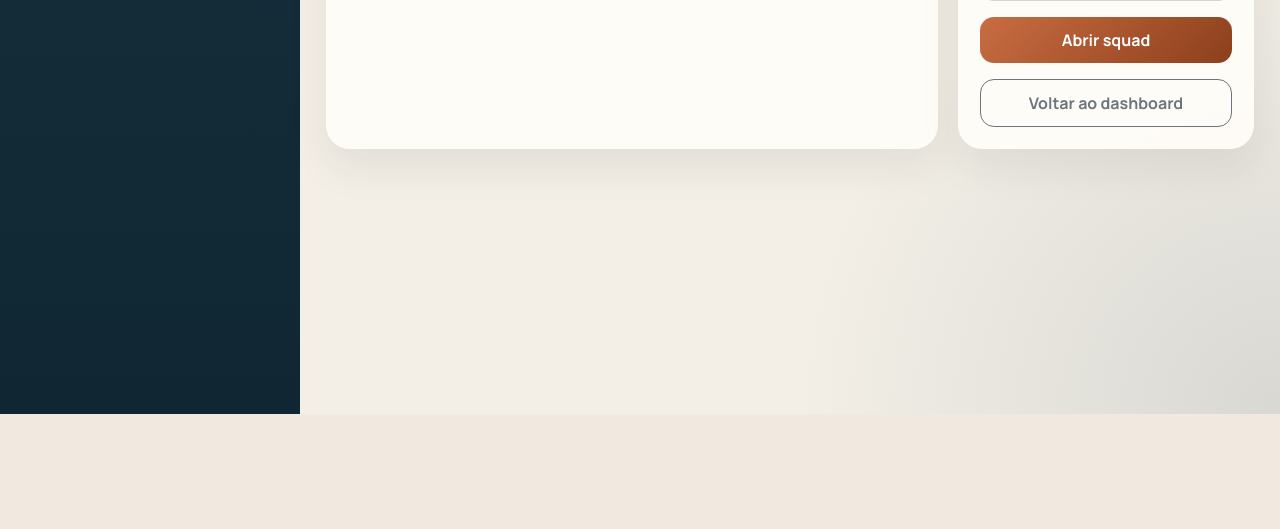
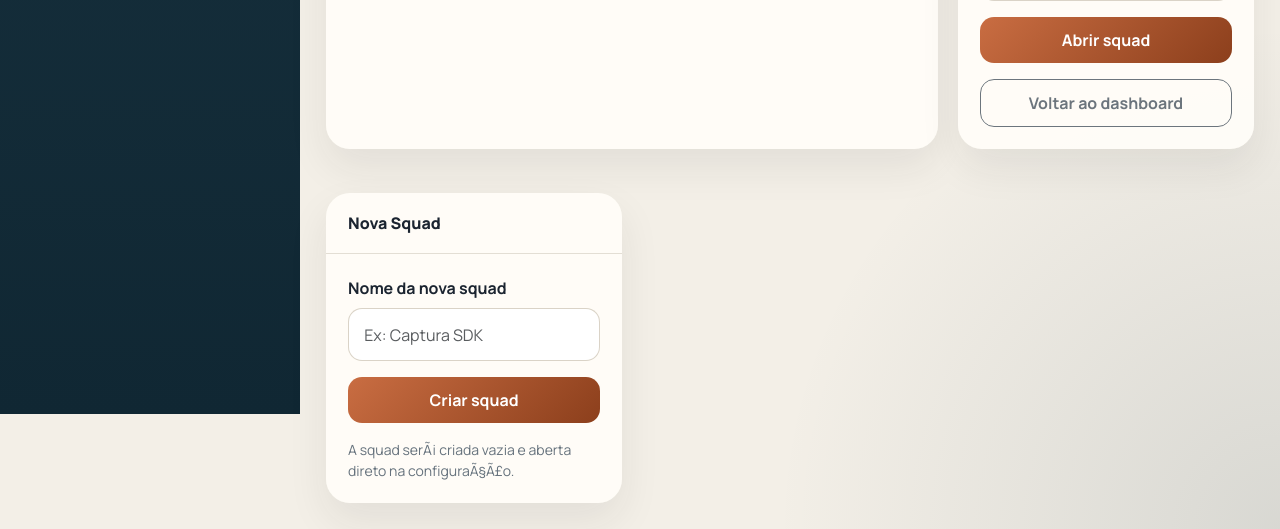
Before and after one commit to EduardoBrasil/Projeto-EVM, a Flask app: template templates/select_squad.html in a window 1280 px wide. Shown: the part 386-915 px from the top of the page. Before the commit the page ends 800 px from the top, so only its background shows below. Run offline with Flask 3, Linux system fonts and the light colour scheme; the template is opened without the code that fills it, so the values that code supplies are empty.

Commit message:
Refactor

```diff
--- a/routes.py
+++ b/routes.py
@@ -148,6 +148,13 @@ def get_or_create_workspace_for_squad(squad_name):
     return workspace
 
 
+def calculate_total_release_points(releases, history=None):
+    """Calcula o total de pontos da release incluindo escopo adicionado em sprint."""
+    base_points = sum(r.get('points', 0) for r in releases)
+    added_points = sum(float(record.get('added_points', 0) or 0) for record in (history or []))
+    return base_points + added_points
+
+
 def calculate_workspace_summary(squad_name, workspace, squad_info):
     """Monta um resumo executivo da squad para o dashboard."""
     base_total_cost = squad_info.get('total_cost', 0)
@@ -156,14 +163,14 @@ def calculate_workspace_summary(squad_name, workspace, squad_info):
     manual_cost = sum(m.get('salary', 0) + 160 * m.get('hourly', 0) for m in members)
     squad_cost = workspace.get('squad_cost', base_total_cost + manual_cost)
     releases = normalize_releases(workspace.get('releases', []))
-    total_points = sum(r.get('points', 0) for r in releases)
     total_sprints = sum(r.get('sprints', 0) for r in releases)
     sprint_cost = squad_cost / 2 if squad_cost > 0 else 0
     bac = sprint_cost * total_sprints
+    total_points = calculate_total_release_points(releases, workspace.get('history', []))
     value_per_point = bac / total_points if total_points > 0 else 0
     history = recalculate_history(workspace.get('history', []), value_per_point, total_points)
     last_metrics = history[-1] if history else None
-    projection = calculate_release_projection(history, bac, total_sprints)
+    projection = calculate_release_projection(history, bac, total_sprints, total_points, sprint_cost)
 
     return {
         'name': squad_name,
@@ -187,10 +194,10 @@ def get_workspace_planning_context(workspace):
     """Calcula contexto consolidado do planejamento da squad."""
     releases = normalize_releases(workspace.get('releases', []))
     squad_cost = workspace.get('squad_cost', 0)
-    total_points = sum(r.get('points', 0) for r in releases)
     total_sprints = sum(r.get('sprints', 0) for r in releases)
     sprint_cost = squad_cost / 2 if squad_cost > 0 else 0
     bac = sprint_cost * total_sprints
+    total_points = calculate_total_release_points(releases, workspace.get('history', []))
     value_per_point = bac / total_points if total_points > 0 else 0
     history = recalculate_history(workspace.get('history', []), value_per_point, total_points)
     return {
@@ -269,6 +276,9 @@ def recalculate_history(history, value_per_point, total_release_points):
     """Recalcula o histórico salvo na sessão usando as fórmulas corretas."""
     recalculated_history = []
     cumulative_done_points = 0.0
+    cumulative_added_points = 0.0
+    total_added_points = sum(float(record.get('added_points', 0) or 0) for record in history)
+    base_total_release_points = max(total_release_points - total_added_points, 0)
 
     for index, record in enumerate(history, start=1):
         planned_points = float(record.get('plan_points', 0) or 0)
@@ -282,6 +292,8 @@ def recalculate_history(history, value_per_point, total_release_points):
         )
 
         cumulative_done_points += done_points
+        cumulative_added_points += added_points
+        current_total_release_points = base_total_release_points + cumulative_added_points
         recalculated_history.append(
             build_sprint_record(
                 sprint_number=index,
@@ -291,7 +303,7 @@ def recalculate_history(history, value_per_point, total_release_points):
                 actual_cost=actual_cost,
                 value_per_point=value_per_point,
                 cumulative_done_points=cumulative_done_points,
-                total_release_points=total_release_points,
+                total_release_points=current_total_release_points,
                 planned_value=planned_value,
             )
         )
@@ -299,7 +311,7 @@ def recalculate_history(history, value_per_point, total_release_points):
     return recalculated_history
 
 
-def calculate_release_projection(history, bac, total_sprints):
+def calculate_release_projection(history, bac, total_sprints, total_release_points=0, sprint_cost=0):
     """Calcula projeção de custo e prazo até o fim da release."""
     if not history:
         return {
@@ -315,16 +327,27 @@ def calculate_release_projection(history, bac, total_sprints):
     cumulative_ac = sum(record.get('AC', 0) for record in history)
     cumulative_ev = sum(record.get('EV', 0) for record in history)
     cumulative_pv = sum(record.get('PV', 0) for record in history)
+    total_done_points = sum(record.get('done_points', 0) for record in history)
+    executed_sprints = len(history)
 
     cpi = (cumulative_ev / cumulative_ac) if cumulative_ac > 0 else 0
     spi = (cumulative_ev / cumulative_pv) if cumulative_pv > 0 else 0
 
-    eac = (bac / cpi) if cpi > 0 else 0
-    projected_total_sprints = (total_sprints / spi) if spi > 0 else 0
+    eac_cpi = (bac / cpi) if cpi > 0 else bac
+    projected_total_sprints_spi = (total_sprints / spi) if spi > 0 else total_sprints
+    average_velocity = (total_done_points / executed_sprints) if executed_sprints > 0 else 0
+    remaining_points = max(total_release_points - total_done_points, 0)
+    projected_remaining_sprints_velocity = (
+        remaining_points / average_velocity if average_velocity > 0 else max(total_sprints - executed_sprints, 0)
+    )
+    projected_total_sprints_velocity = executed_sprints + projected_remaining_sprints_velocity
+    projected_total_sprints = max(projected_total_sprints_spi, projected_total_sprints_velocity)
+    eac_schedule = projected_total_sprints * sprint_cost if sprint_cost > 0 else bac
+    eac = max(eac_cpi, eac_schedule)
     delay_sprints = projected_total_sprints - total_sprints if projected_total_sprints > 0 else 0
-    remaining_sprints = max(total_sprints - len(history), 0)
+    remaining_sprints = max(total_sprints - executed_sprints, 0)
     projected_remaining_sprints = (
-        max(projected_total_sprints - len(history), 0) if projected_total_sprints > 0 else 0
+        max(projected_total_sprints - executed_sprints, 0) if projected_total_sprints > 0 else 0
     )
 
     return {
@@ -343,15 +366,16 @@ def _get_planning_totals(workspace):
     """Retorna totais consolidados do planejamento atual."""
     releases = normalize_releases(workspace.get('releases', []))
     squad_cost = workspace.get('squad_cost', 0)
-    total_release_points = sum(r.get('points', 0) for r in releases)
     total_release_sprints = sum(r.get('sprints', 0) for r in releases)
     sprint_cost = squad_cost / 2 if squad_cost > 0 else 0
     bac = sprint_cost * total_release_sprints
+    total_release_points = calculate_total_release_points(releases, workspace.get('history', []))
     value_per_point = bac / total_release_points if total_release_points > 0 else 0
     return {
         'releases': releases,
         'total_release_points': total_release_points,
         'total_release_sprints': total_release_sprints,
+        'bac': bac,
         'value_per_point': value_per_point,
     }
 
@@ -487,6 +511,30 @@ def select_squad():
     squads_data = session.get('squads_data', {})
     squads_list = list(squads_data.keys())
 
+    if request.method == 'POST' and 'create_squad' in request.form:
+        new_squad_name = request.form.get('new_squad_name', '').strip()
+
+        if not new_squad_name:
+            flash('Informe um nome para a nova squad.', 'error')
+            return redirect(request.url)
+
+        if new_squad_name in squads_data:
+            flash('Já existe uma squad com esse nome.', 'error')
+            return redirect(request.url)
+
+        squads_data[new_squad_name] = {
+            'members': [],
+            'total_cost': 0,
+        }
+        session['squads_data'] = squads_data
+        session['squads_list'] = list(squads_data.keys())
+        session['current_squad_name'] = new_squad_name
+        session.modified = True
+        ensure_current_squad_workspace()
+
+        flash(f"Squad '{new_squad_name}' criada com sucesso.", 'success')
+        return redirect(url_for('routes.setup'))
+
     if not squads_list:
         flash('Nenhuma squad carregada. Faça upload de arquivo.', 'warning')
         return redirect(url_for('routes.upload_file'))
@@ -605,7 +653,7 @@ def plan():
     squad_cost = workspace.get('squad_cost', 0)
     current_squad = session.get('current_squad_name', 'Squad')
     releases = list(enumerate(workspace.get('releases', []), 1))  # (número, dicionário)
-    total_points = sum(r[1]['points'] for r in releases) if releases else 0
+    total_points = calculate_total_release_points(workspace.get('releases', []), workspace.get('history', [])) if releases else 0
     total_sprints = sum(r[1]['sprints'] for r in releases) if releases else 0
 
     sprint_cost = squad_cost / 2 if squad_cost > 0 else 0
@@ -628,7 +676,7 @@ def plan():
         'status': '-',
         'completion_percentage': 0,
     }
-    projection = calculate_release_projection(history, bac, total_sprints)
+    projection = calculate_release_projection(history, bac, total_sprints, total_points, sprint_cost)
 
     return render_template(
         'plan.html',
@@ -770,6 +818,10 @@ def add_sprint():
     history = recalculate_history(workspace.get('history', []), value_per_point, total_release_points)
     sprint_number = len(history) + 1
     total_done_points = sum(h.get('done_points', 0) for h in history) + sprint_done_points
+    updated_total_release_points = total_release_points + sprint_added_points
+    updated_value_per_point = (
+        planning_totals['bac'] / updated_total_release_points if updated_total_release_points > 0 else 0
+    )
 
     record = build_sprint_record(
         sprint_number=sprint_number,
@@ -777,14 +829,22 @@ def add_sprint():
         earned_points=sprint_done_points,
         added_points=sprint_added_points,
         actual_cost=sprint_actual_cost,
-        value_per_point=value_per_point,
+        value_per_point=updated_value_per_point,
         cumulative_done_points=total_done_points,
-        total_release_points=total_release_points,
+        total_release_points=updated_total_release_points,
         planned_value=sprint_planned_value,
     )
 
     history.append(record)
-    workspace['history'] = history
+    final_total_release_points = calculate_total_release_points(releases, history)
+    final_value_per_point = (
+        planning_totals['bac'] / final_total_release_points if final_total_release_points > 0 else 0
+    )
+    workspace['history'] = recalculate_history(
+        history,
+        final_value_per_point,
+        final_total_release_points,
+    )
     save_current_squad_workspace(workspace)
 
     flash(f'Sprint {sprint_number} registrada com sucesso!', 'success')
@@ -799,8 +859,8 @@ def update_sprint(sprint_no):
     if workspace is None:
         return redirect(url_for('routes.select_squad'))
 
-    planning_totals = _get_planning_totals(workspace)
-    if not planning_totals['releases']:
+    releases = normalize_releases(workspace.get('releases', []))
+    if not releases:
         flash('Por favor, configure as releases antes de editar a sprint.', 'warning')
         return redirect(url_for('routes.plan'))
 
@@ -820,11 +880,12 @@ def update_sprint(sprint_no):
         flash('Erro ao processar os dados da sprint.', 'error')
         return redirect(url_for('routes.plan'))
 
-    workspace['history'] = recalculate_history(
-        history,
-        planning_totals['value_per_point'],
-        planning_totals['total_release_points'],
-    )
+    total_release_sprints = sum(r.get('sprints', 0) for r in releases)
+    sprint_cost = workspace.get('squad_cost', 0) / 2 if workspace.get('squad_cost', 0) > 0 else 0
+    bac = sprint_cost * total_release_sprints
+    total_release_points = calculate_total_release_points(releases, history)
+    value_per_point = bac / total_release_points if total_release_points > 0 else 0
+    workspace['history'] = recalculate_history(history, value_per_point, total_release_points)
     save_current_squad_workspace(workspace)
     flash(f'Sprint {sprint_no} atualizada com sucesso!', 'success')
     return redirect(url_for('routes.plan'))
@@ -837,7 +898,6 @@ def delete_sprint(sprint_no):
     if workspace is None:
         return redirect(url_for('routes.select_squad'))
 
-    planning_totals = _get_planning_totals(workspace)
     history = list(workspace.get('history', []))
     sprint_index = sprint_no - 1
     if sprint_index < 0 or sprint_index >= len(history):
@@ -845,11 +905,13 @@ def delete_sprint(sprint_no):
         return redirect(url_for('routes.plan'))
 
     history.pop(sprint_index)
-    workspace['history'] = recalculate_history(
-        history,
-        planning_totals['value_per_point'],
-        planning_totals['total_release_points'],
-    )
+    releases = normalize_releases(workspace.get('releases', []))
+    total_release_sprints = sum(r.get('sprints', 0) for r in releases)
+    sprint_cost = workspace.get('squad_cost', 0) / 2 if workspace.get('squad_cost', 0) > 0 else 0
+    bac = sprint_cost * total_release_sprints
+    total_release_points = calculate_total_release_points(releases, history)
+    value_per_point = bac / total_release_points if total_release_points > 0 else 0
+    workspace['history'] = recalculate_history(history, value_per_point, total_release_points)
     save_current_squad_workspace(workspace)
     flash(f'Sprint {sprint_no} excluída com sucesso!', 'success')
     return redirect(url_for('routes.plan'))
--- a/templates/select_squad.html
+++ b/templates/select_squad.html
@@ -59,4 +59,25 @@
         </div>
     </div>
 </section>
+
+<section class="dashboard-grid mt-4">
+    <div class="card span-4">
+        <div class="card-header">Nova Squad</div>
+        <div class="card-body">
+            <form method="POST" class="row g-3">
+                <input type="hidden" name="create_squad" value="1">
+                <div class="col-12">
+                    <label class="form-label">Nome da nova squad</label>
+                    <input type="text" class="form-control" name="new_squad_name" placeholder="Ex: Captura SDK" required>
+                </div>
+                <div class="col-12">
+                    <button type="submit" class="btn btn-success w-100">Criar squad</button>
+                </div>
+                <div class="col-12">
+                    <p class="text-muted small mb-0">A squad serÃ¡ criada vazia e aberta direto na configuraÃ§Ã£o.</p>
+                </div>
+            </form>
+        </div>
+    </div>
+</section>
 {% endblock %}
```
Also changed, not shown: templates/plan.html (+7 -1 lines).
